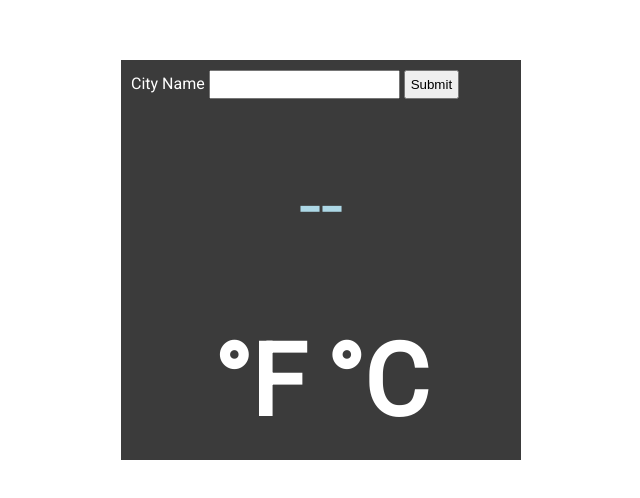
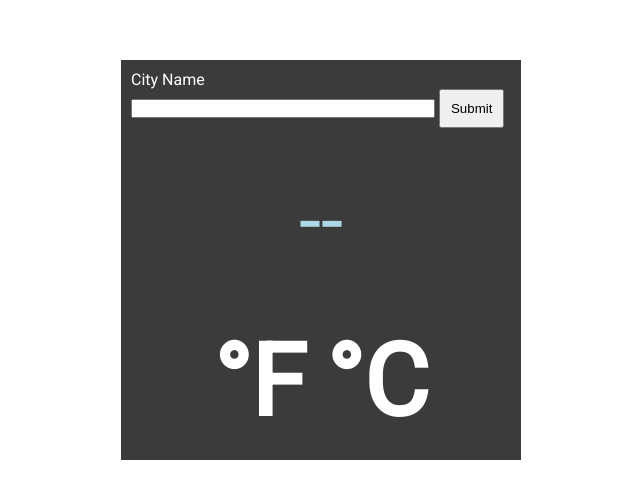
Before and after one commit to Yeffry921/Weather-app, a website: page src/index.html in a window 1280 px wide. Shown: the part 140-638 px from the top of the page, without its empty margins (319-959 px from the left). Drawn offline with Linux system fonts and the light colour scheme.

Commit message:
minor css adjustments

```diff
--- a/src/index.css
+++ b/src/index.css
@@ -18,13 +18,14 @@ a {
   text-decoration: none;
   color: #fff;
   font-weight: 600;
-
 }
 body {
   font-family: 'Roboto', sans-serif;
   color: #fff;
 }
-
+.btn-submit {
+  padding: 10px;
+}
 .weather-input-container {
   background-color: #3b3b3b;
   height: 25rem;
@@ -35,8 +36,11 @@ body {
   flex-direction: column;
 }
 
-.weather-input-form input {
-  padding: 5px 5px;
+.weather-input-form .city{
+  padding: 10px 5px;
+}
+#city {
+  width: 80%;
 }
 .weather-output {
   display: flex;
```
